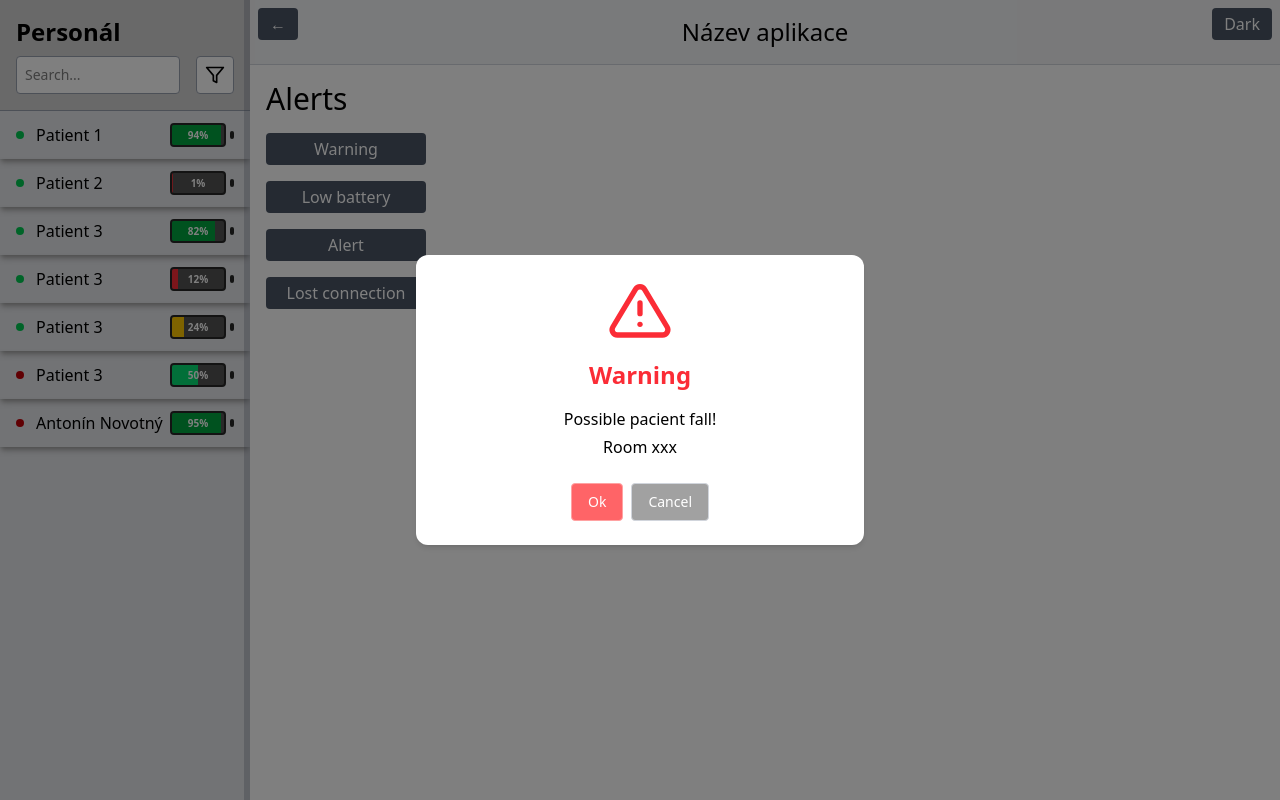
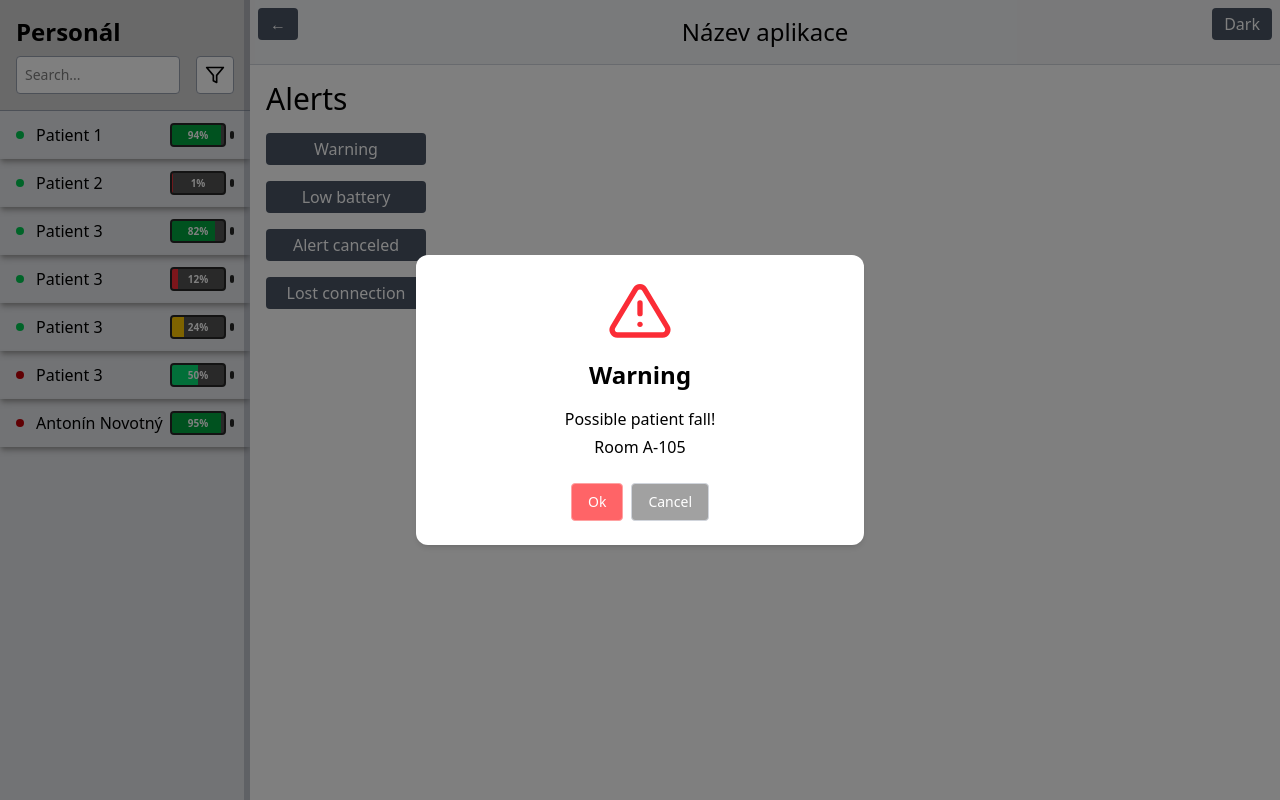
Before and after one commit to stopka007/IoT, a React (Vite) app in the folder apps/iot-app/: page / in a window 1280 px wide. Both pictures are taken after a click on the button "Warning". Built offline with nearby package versions, Linux system fonts and the light colour scheme.

Commit message:
Added alerts

```diff
--- /dev/null
+++ b/apps/iot-app/src/alerts/Alert.tsx
@@ -0,0 +1,125 @@
+import React, { useState } from "react";
+
+interface AlertProps {
+  type: "warning" | "low-battery" | "alert-canceled" | "lost-connection";
+  title: string;
+  message: string;
+  room?: string;
+}
+
+const iconMap = {
+  warning: (
+    <svg
+      xmlns="http://www.w3.org/2000/svg"
+      width="64"
+      height="64"
+      viewBox="0 0 24 24"
+      fill="none"
+      stroke="currentColor"
+      strokeWidth="2"
+      strokeLinecap="round"
+      strokeLinejoin="round"
+      className="text-red-500"
+    >
+      <path d="M10.29 3.86L1.82 18a2 2 0 0 0 1.71 3h16.94a2 2 0 0 0 1.71-3L13.71 3.86a2 2 0 0 0-3.42 0z" />
+      <line x1="12" y1="9" x2="12" y2="13" />
+      <line x1="12" y1="17" x2="12.01" y2="17" />
+    </svg>
+  ),
+  "low-battery": (
+    <svg
+      xmlns="http://www.w3.org/2000/svg"
+      width="64"
+      height="64"
+      fill="none"
+      stroke="currentColor"
+      strokeWidth="2"
+      strokeLinecap="round"
+      strokeLinejoin="round"
+      className="text-yellow-400"
+      viewBox="0 0 24 24"
+    >
+      <rect x="2" y="7" width="18" height="10" rx="2" ry="2" />
+      <line x1="22" y1="11" x2="22" y2="13" />
+    </svg>
+  ),
+  "alert-canceled": (
+    <svg
+      xmlns="http://www.w3.org/2000/svg"
+      width="64"
+      height="64"
+      fill="none"
+      stroke="currentColor"
+      strokeWidth="2"
+      strokeLinecap="round"
+      strokeLinejoin="round"
+      className="text-blue-500"
+      viewBox="0 0 24 24"
+    >
+      <line x1="18" y1="6" x2="6" y2="18" />
+      <line x1="6" y1="6" x2="18" y2="18" />
+    </svg>
+  ),
+  "lost-connection": (
+    <svg
+      xmlns="http://www.w3.org/2000/svg"
+      width="64"
+      height="64"
+      fill="none"
+      stroke="currentColor"
+      strokeWidth="2"
+      strokeLinecap="round"
+      strokeLinejoin="round"
+      className="text-purple-500"
+      viewBox="0 0 24 24"
+    >
+      <path d="M16 8a6 6 0 0 0-8 0" />
+      <path d="M12 20v.01" />
+      <path d="M12 16v.01" />
+      <path d="M12 12v.01" />
+    </svg>
+  ),
+};
+
+const Alert: React.FC<AlertProps> = ({ type, title, message, room }) => {
+  const [isOpen, setIsOpen] = useState(false);
+
+  return (
+    <>
+      <button
+        onClick={() => setIsOpen(true)}
+        className="bg-gray-600 text-white px-3 py-1 rounded hover:bg-gray-800 hover:shadow-xs hover:shadow-gray-600/50 transition"
+      >
+        {title}
+      </button>
+
+      {isOpen && (
+        <div className="fixed inset-0 bg-black/50 flex justify-center items-center z-50">
+          <div className="bg-white text-black  p-6 rounded-xl shadow-md w-[90%] max-w-md flex flex-col items-center text-center">
+            <div className="mb-4">{iconMap[type]}</div>
+
+            <h3 className="text-2xl font-semibold mb-4">{title}</h3>
+            <p className="mb-1">{message}</p>
+            {room && <p className="mb-6">Room {room}</p>}
+            <div className="flex justify-center gap-2">
+              <button
+                onClick={() => setIsOpen(false)}
+                className="px-4 py-2 text-sm bg-red-400 font-medium border border-red-300 hover:bg-red-500 rounded text-white transition ease-in-out hover:border-red-500 duration-300 hover:shadow-md"
+              >
+                Ok
+              </button>
+              <button
+                onClick={() => setIsOpen(false)}
+                className="px-4 py-2 text-sm bg-neutral-400 font-medium border border-gray-300 hover:bg-gray-600 rounded text-white transition ease-in-out hover:border-gray-600 duration-300 hover:shadow-md"
+              >
+                Cancel
+              </button>
+            </div>
+          </div>
+        </div>
+      )}
+    </>
+  );
+};
+
+export default Alert;
--- a/apps/iot-app/src/alerts/WarningAlerts.tsx
+++ /dev/null
@@ -1,59 +0,0 @@
-import React, { useState } from "react";
-
-const WarningAlert: React.FC = () => {
-  const [isOpen, setIsOpen] = useState(false);
-
-  return (
-    <>
-      <button
-        onClick={() => setIsOpen(true)}
-        className="bg-gray-600 text-white px-3 py-1 rounded hover:bg-gray-800 hover:shadow-xs hover:shadow-gray-600/50 transition"
-      >
-        Warning
-      </button>
-
-      {isOpen && (
-        <div className="fixed inset-0 bg-black/50 flex justify-center items-center z-50">
-          <div className="bg-white text-black p-6 rounded-xl shadow-md w-[90%] max-w-md flex flex-col items-center text-center">
-            <svg
-              xmlns="http://www.w3.org/2000/svg"
-              width="64"
-              height="64"
-              viewBox="0 0 24 24"
-              fill="none"
-              stroke="currentColor"
-              strokeWidth="2"
-              strokeLinecap="round"
-              strokeLinejoin="round"
-              className="mb-4 text-red-500"
-            >
-              <path d="M10.29 3.86L1.82 18a2 2 0 0 0 1.71 3h16.94a2 2 0 0 0 1.71-3L13.71 3.86a2 2 0 0 0-3.42 0z" />
-              <line x1="12" y1="9" x2="12" y2="13" />
-              <line x1="12" y1="17" x2="12.01" y2="17" />
-            </svg>
-
-            <h3 className="text-2xl font-semibold mb-4 text-red-500">Warning</h3>
-            <p className="mb-1">Possible pacient fall!</p>
-            <p className="mb-6">Room xxx</p>
-            <div className="flex justify-center gap-2">
-              <button
-                onClick={() => setIsOpen(false)}
-                className="px-4 py-2 text-sm bg-red-400 font-medium border border-red-300 hover:bg-red-500 rounded text-white transition ease-in-out hover:border-red-500 duration-300 hover:shadow-md"
-              >
-                Ok
-              </button>
-              <button
-                onClick={() => setIsOpen(false)}
-                className="px-4 py-2 text-sm bg-neutral-400 font-medium border border-gray-300 hover:bg-gray-600 rounded text-white transition ease-in-out hover:border-gray-600 duration-300 hover:shadow-md"
-              >
-                Cancel
-              </button>
-            </div>
-          </div>
-        </div>
-      )}
-    </>
-  );
-};
-
-export default WarningAlert;
--- a/apps/iot-app/src/pages/MainPage/MainPage.tsx
+++ b/apps/iot-app/src/pages/MainPage/MainPage.tsx
@@ -1,6 +1,6 @@
 import React, { useState } from "react";
 
-import WarningAlert from "../../alerts/WarningAlerts";
+import Alert from "../../alerts/Alert";
 import { useTheme } from "../../functions/ThemeContext";
 
 import Sidebar from "./Sidebar";
@@ -43,16 +43,19 @@ export default function MainPage() {
 
         <div className="flex flex-col gap-4 w-48 p-4">
           <h2 className="text-3xl">Alerts</h2>
-          <WarningAlert />
-          <button className="bg-gray-600 text-white px-3 py-1 rounded hover:bg-gray-800 hover:shadow-xs hover:shadow-gray-600/50 transition">
-            Low battery
-          </button>
-          <button className="bg-gray-600 text-white px-3 py-1 rounded hover:bg-gray-800 hover:shadow-xs hover:shadow-gray-600/50 transition">
-            Alert
-          </button>
-          <button className="bg-gray-600 text-white px-3 py-1 rounded hover:bg-gray-800 hover:shadow-xs hover:shadow-gray-600/50 transition">
-            Lost connection
-          </button>
+          <Alert type="warning" title="Warning" message="Possible patient fall!" room="A-105" />
+          <Alert
+            type="low-battery"
+            title="Low battery"
+            message="Sensor battery is below 10%"
+            room="B-207"
+          />
+          <Alert type="alert-canceled" title="Alert canceled" message="Alert has been dismissed" />
+          <Alert
+            type="lost-connection"
+            title="Lost connection"
+            message="Device disconnected from network"
+          />
         </div>
       </main>
     </div>
```
